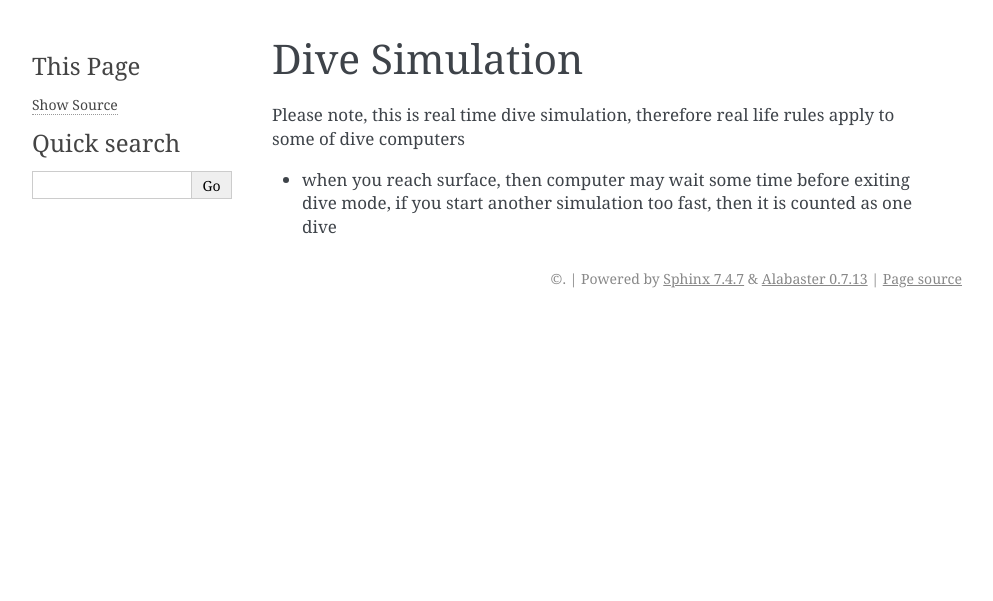
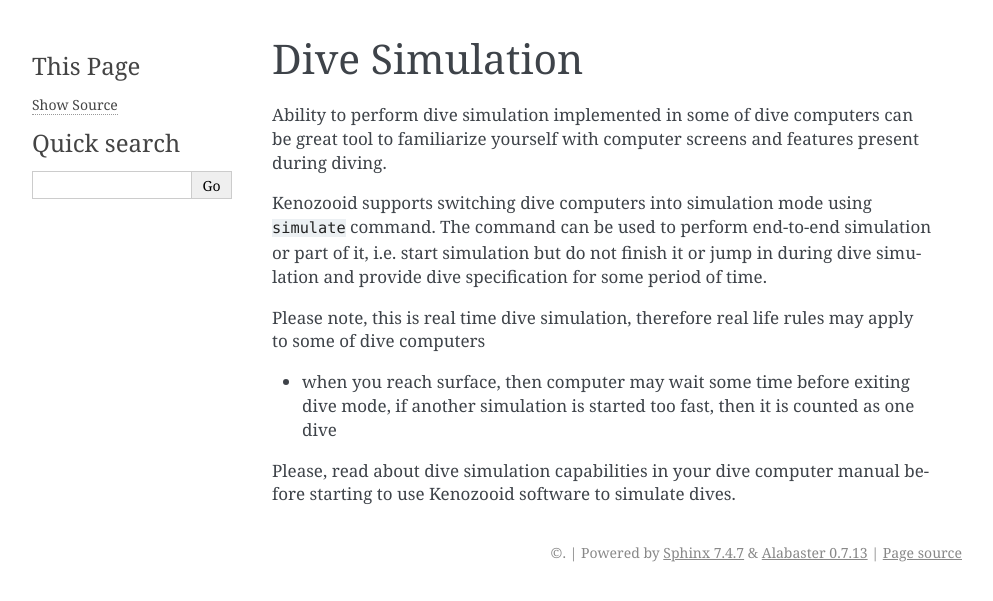
Before and after one commit to gitGNU/gnu_kenozooid, a Sphinx documentation site: the page built from doc/simulation.txt, in a window 1280 px wide. Shown: the top 601 px of the page, without its empty margins (148-1141 px from the left). Built offline with Sphinx 7.4.7, drawn with Linux system fonts in a browser that asks for light colours.

Commit message:
- simulation mode introduction added in documentation

```diff
--- a/doc/simulation.txt
+++ b/doc/simulation.txt
@@ -1,9 +1,22 @@
 Dive Simulation
 ===============
 
-Please note, this is real time dive simulation, therefore real life
-rules apply to some of dive computers
+Ability to perform dive simulation implemented in some of dive computers
+can be great tool to familiarize yourself with computer screens and
+features present during diving.
+
+Kenozooid supports switching dive computers into simulation mode using
+``simulate`` command. The command can be used to perform end-to-end
+simulation or part of it, i.e. start simulation but do not finish it or
+jump in during dive simulation and provide dive specification for some
+period of time.
+
+Please note, this is real time dive simulation, therefore real life rules
+may apply to some of dive computers
 
 - when you reach surface, then computer may wait some time before exiting
-  dive mode, if you start another simulation too fast, then it is counted
+  dive mode, if another simulation is started too fast, then it is counted
   as one dive
+
+Please, read about dive simulation capabilities in your dive computer
+manual before starting to use Kenozooid software to simulate dives.
```
